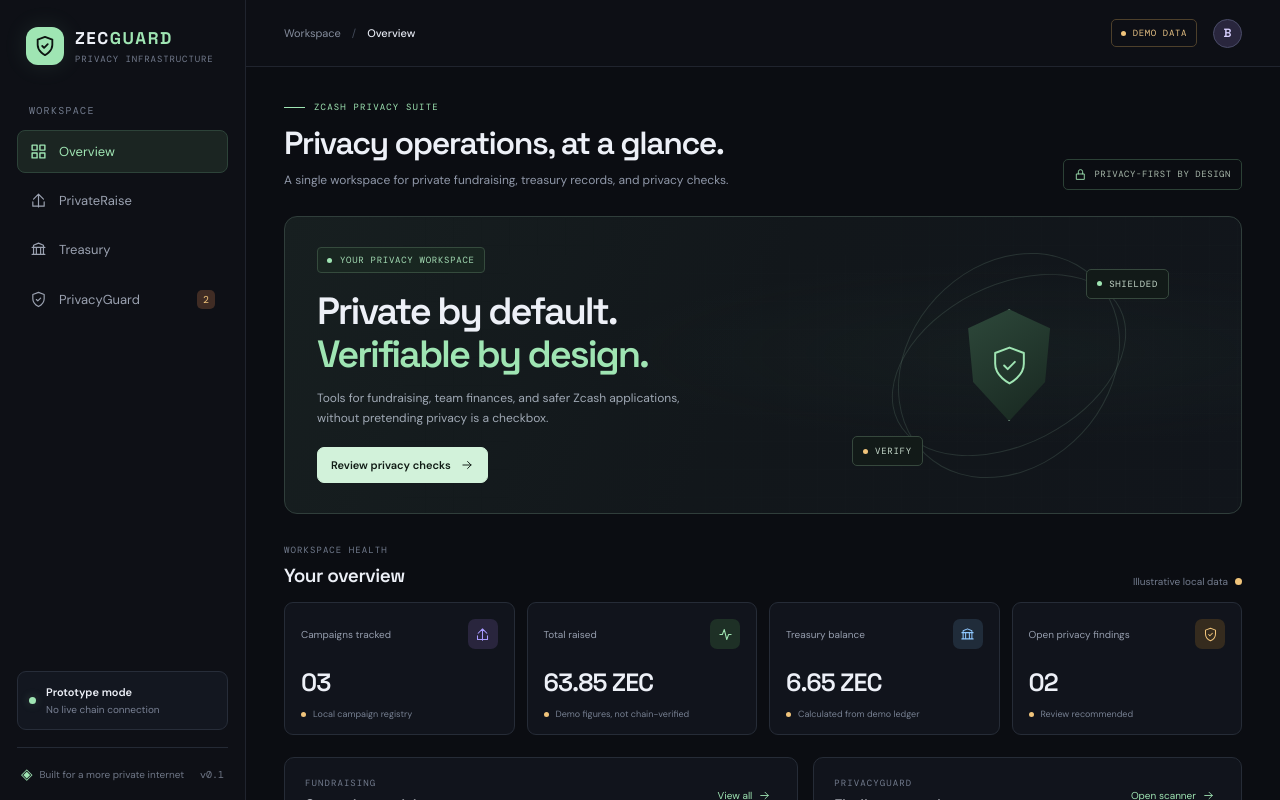
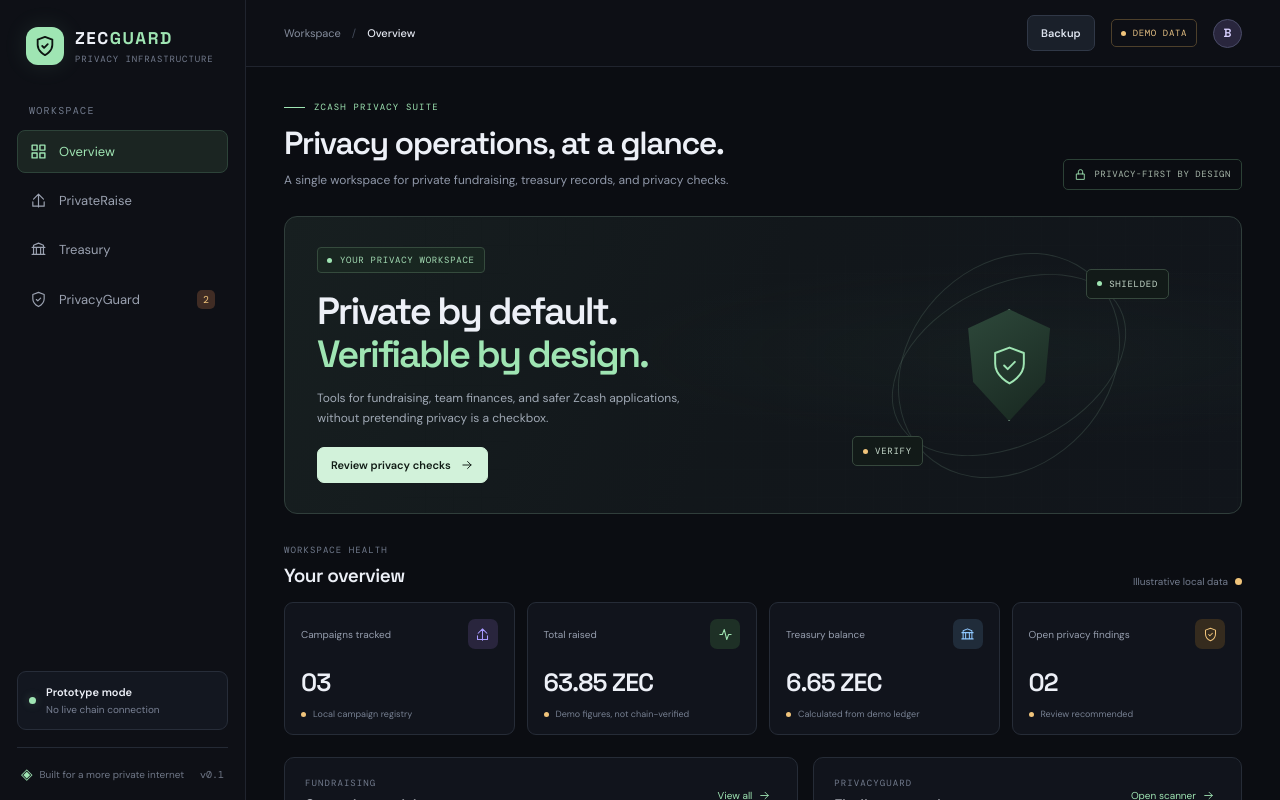
Before and after one commit to Bilalsnz/ZECGUARD, a React (Vite) app: page / in a window 1280 px wide. Shown: the top 800 px of the page. Built offline with nearby package versions, Linux system fonts and the light colour scheme.

Commit message:
feat: export local workspace backup

```diff
--- a/src/App.tsx
+++ b/src/App.tsx
@@ -117,6 +117,27 @@
     setToast(message);
     window.setTimeout(() => setToast(""), 3000);
   }
+  function exportWorkspace() {
+    const backup = {
+      schema: "zecguard.workspace-backup.v1",
+      exportedAt: new Date().toISOString(),
+      notice: "Local workspace backup only. Records are not chain-verified and this file may contain sensitive operational notes.",
+      campaigns,
+      ledgerEntries: entries,
+      privacyFindings: findings,
+    };
+    const blob = new Blob([JSON.stringify(backup, null, 2)], { type: "application/json" });
+    const url = URL.createObjectURL(blob);
+    const link = document.createElement("a");
+    link.href = url;
+    link.download = `zecguard-backup-${new Date().toISOString().slice(0, 10)}.json`;
+    document.body.appendChild(link);
+    link.click();
+    link.remove();
+    URL.revokeObjectURL(url);
+    notify("Workspace backup exported. Keep the file somewhere private.");
+  }
+
   async function createCampaign(event: React.FormEvent<HTMLFormElement>) {
     event.preventDefault();
     const target = Number(campaignTarget);
@@ -189,7 +210,7 @@
       <main className="main-area">
         <header className="topbar">
           <div className="breadcrumbs"><span>Workspace</span><span className="crumb-slash">/</span><strong>{active}</strong></div>
-          <div className="topbar-right"><span className="demo-pill"><span /> DEMO DATA</span><button className="avatar" aria-label="Local demo profile">B</button></div>
+          <div className="topbar-right"><button className="button secondary export-button" onClick={exportWorkspace}>Backup</button><span className="demo-pill"><span /> DEMO DATA</span><button className="avatar" aria-label="Local demo profile">B</button></div>
         </header>
 
         <section className="page-content">
```
